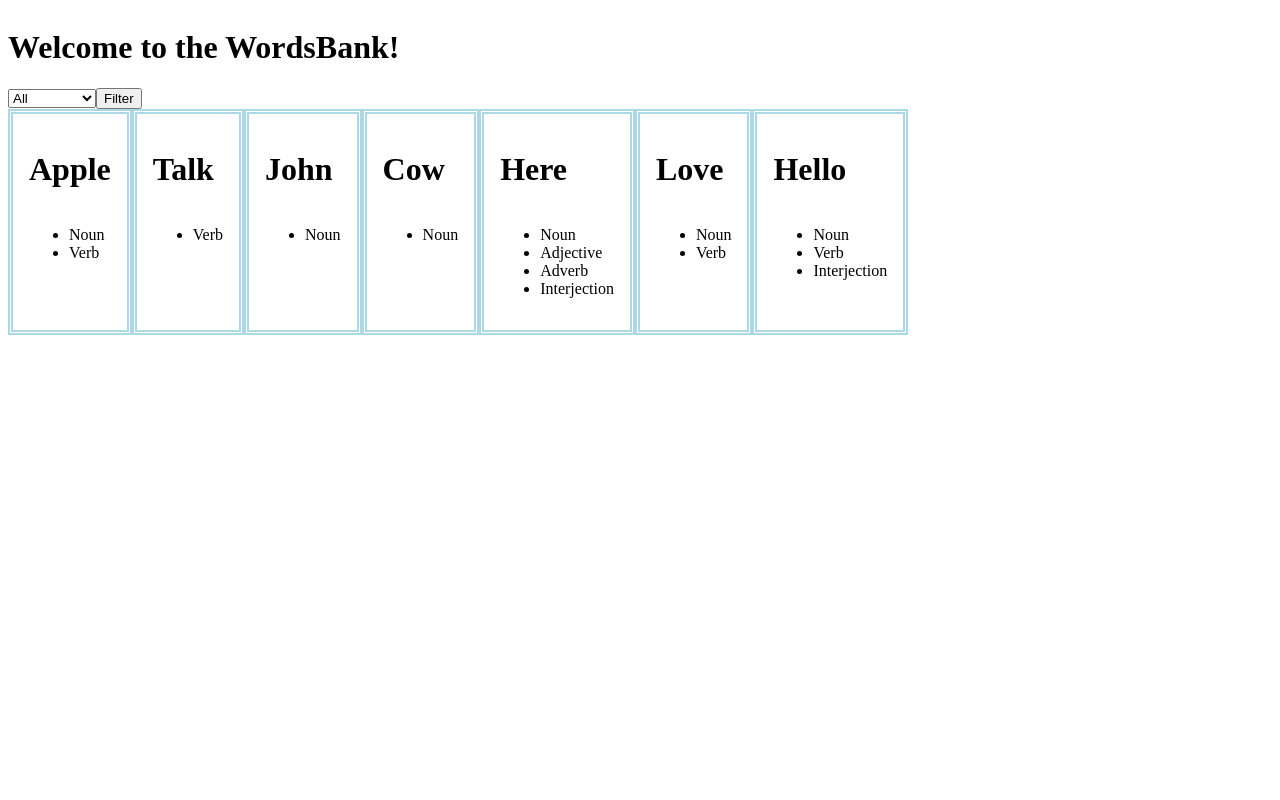
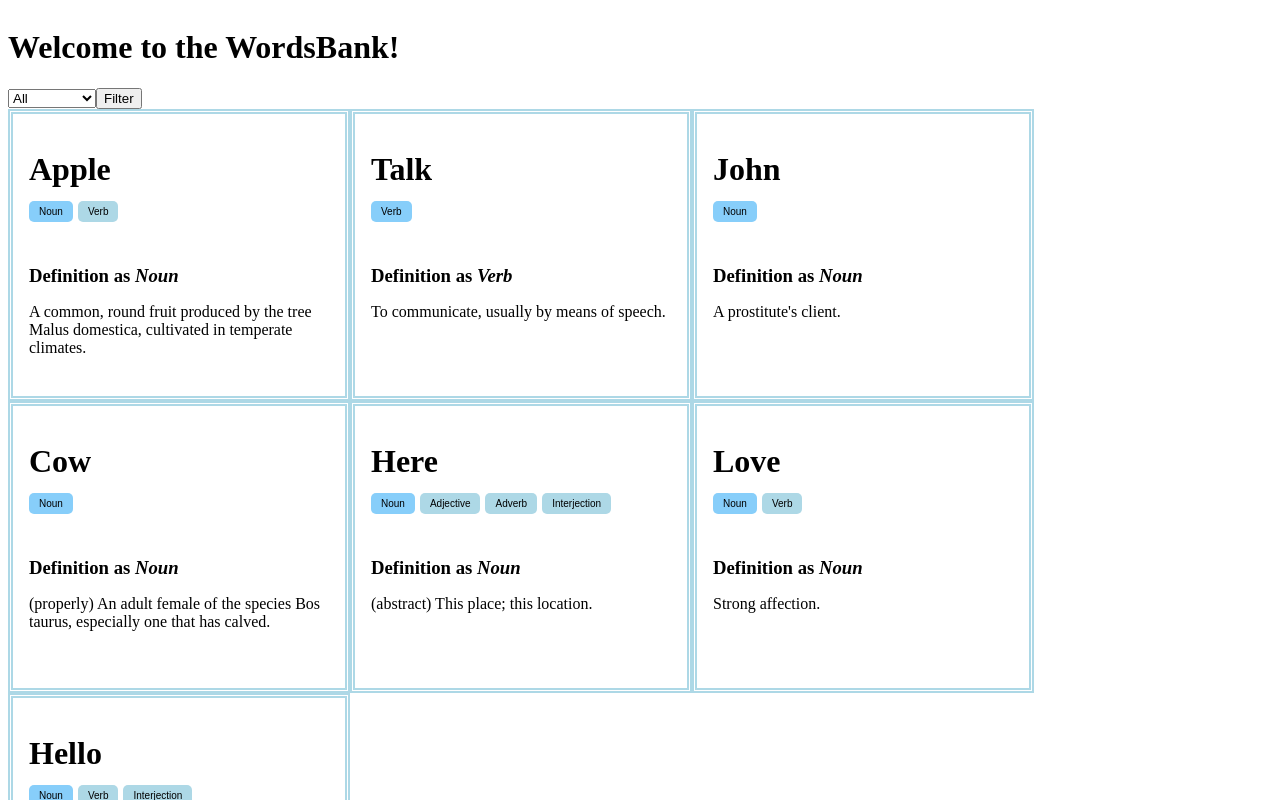
Before and after one commit to tanhleno/wordsbank, a React (Create React App) app: page / in a window 1280 px wide. Shown: the top 800 px of the page. Built offline with nearby package versions, Linux system fonts and the light colour scheme.

Commit message:
Create TagList

```diff
--- /dev/null
+++ b/src/taglist.js
@@ -0,0 +1,24 @@
+import style from './taglist.module.css';
+
+
+function TagList({ tags, selected=0, handleTag=() => {} }){
+    return (
+        <div className={ style.list }>
+            {
+                !!tags &&
+                tags.map((tag, index) => (
+                    <button
+                        key={ tag }
+                        className={ `${style.tag}${index === selected? ` ${style.selected}`: ''}` }
+                        onClick={() => handleTag(index)}
+                    >
+                        { tag }
+                    </button>
+                ))
+            }
+        </div>
+    );
+}
+
+
+export default TagList;
--- /dev/null
+++ b/src/taglist.module.css
@@ -0,0 +1,18 @@
+.list {
+    display: flex;
+    flex-flow: row nowrap;
+    gap: 5px;
+    margin: 5px 0;
+}
+
+.tag {
+    background-color: lightblue;
+    font-size: 10px;
+    padding: 5px 10px;
+    border: none;
+    border-radius: 5px;
+}
+
+.selected {
+    background-color: lightskyblue;
+}
--- a/src/wordcard.js
+++ b/src/wordcard.js
@@ -1,19 +1,32 @@
-import style from './wordcard.module.css'
+import { useState } from 'react';
+
+import style from './wordcard.module.css';
+import TagList from './taglist';
 
 
 function WordCard({ wordinfo }){
+    const [ selected, setSelected ] = useState(0);
+    const posList = wordinfo.meanings.map(({ partOfSpeech: pos }) => (
+        pos.charAt(0).toUpperCase() + pos.slice(1)
+    ));
+
     return (
         <div className={ style.card }>
-        <h1 className= { style.title }>
-            { !!wordinfo.word && (wordinfo.word.charAt(0).toUpperCase() + wordinfo.word.slice(1)) }
-        </h1>
-        <ul>
-            { !!wordinfo.meanings && wordinfo.meanings.map(({ partOfSpeech }) => (
-                <li key={ partOfSpeech }>
-                    { partOfSpeech.charAt(0).toUpperCase() + partOfSpeech.slice(1) }
-                </li>
-            )) }
-        </ul>
+            <h1 className= { style.title }>
+                {
+                    !!wordinfo.word &&
+                    (wordinfo.word.charAt(0).toUpperCase() + wordinfo.word.slice(1))
+                }
+            </h1>
+            <TagList
+                tags={ posList }
+                selected={ selected }
+                handleTag={ i => setSelected(i) }
+            />
+            <h3 className={ style.subtitle }>
+                Definition as <i>{ posList[selected] }</i>
+            </h3>
+            <p>{ wordinfo.meanings[selected].definitions[0].definition }</p>
         </div>
     );
 }
--- a/src/wordcard.module.css
+++ b/src/wordcard.module.css
@@ -3,7 +3,14 @@
     flex-flow: column nowrap;
     border: thick double lightblue;
     padding: 1rem;
+    width: 300px;
+    height: 250px;
 }
 
 .title {
+    margin-bottom: 0.25em;
 }
+
+.subtitle {
+    margin: 2em 0 0 0;
+}
```
